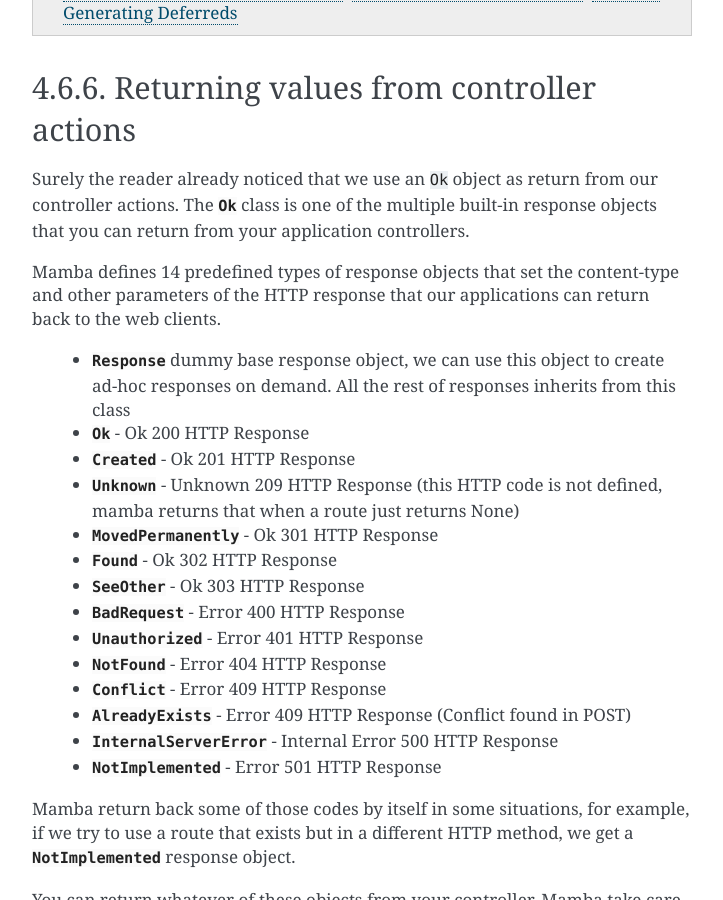
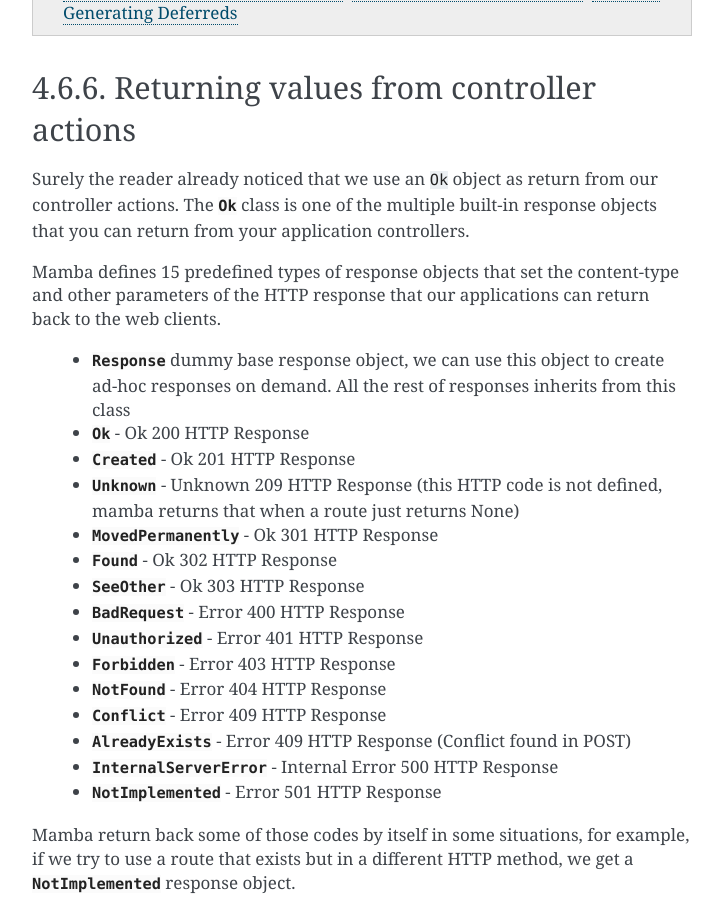
Before and after one commit to PyMamba/mamba-framework, a Sphinx documentation site: the page built from docs/development/controller.rst, in a window 1280 px wide and 900 px high, scrolled down 6388 px. Shown: the whole window, without its empty margins (388-1111 px from the left). Built offline with Sphinx 7.4.7, drawn with Linux system fonts in a browser that asks for light colours; pages that are not in the unit, such as notebooks, are missing from menus.

Commit message:
added 403 Forbidden HTTP method to controller documentation

```diff
--- a/docs/development/controller.rst
+++ b/docs/development/controller.rst
@@ -245,7 +245,7 @@
 
 Surely the reader already noticed that we use an ``Ok`` object as return from our controller actions. The :class:`~mamba.web.responses.Ok` class is one of the multiple built-in response objects that you can return from your application controllers.
 
-Mamba defines 14 predefined types of response objects that set the content-type and other parameters of the HTTP response that our applications can return back to the web clients.
+Mamba defines 15 predefined types of response objects that set the content-type and other parameters of the HTTP response that our applications can return back to the web clients.
 
     * :class:`~mamba.web.response.Response` dummy base response object, we can use this object to create ad-hoc responses on demand. All the rest of responses inherits from this class
     * :class:`~mamba.web.response.Ok` - Ok 200 HTTP Response
@@ -256,6 +256,7 @@
     * :class:`~mamba.web.response.SeeOther` - Ok 303 HTTP Response
     * :class:`~mamba.web.response.BadRequest` - Error 400 HTTP Response
     * :class:`~mamba.web.response.Unauthorized` - Error 401 HTTP Response
+    * :class:`~mamba.web.response.Forbidden` - Error 403 HTTP Response
     * :class:`~mamba.web.response.NotFound` - Error 404 HTTP Response
     * :class:`~mamba.web.response.Conflict` - Error 409 HTTP Response
     * :class:`~mamba.web.response.AlreadyExists` - Error 409 HTTP Response (Conflict found in POST)
```
